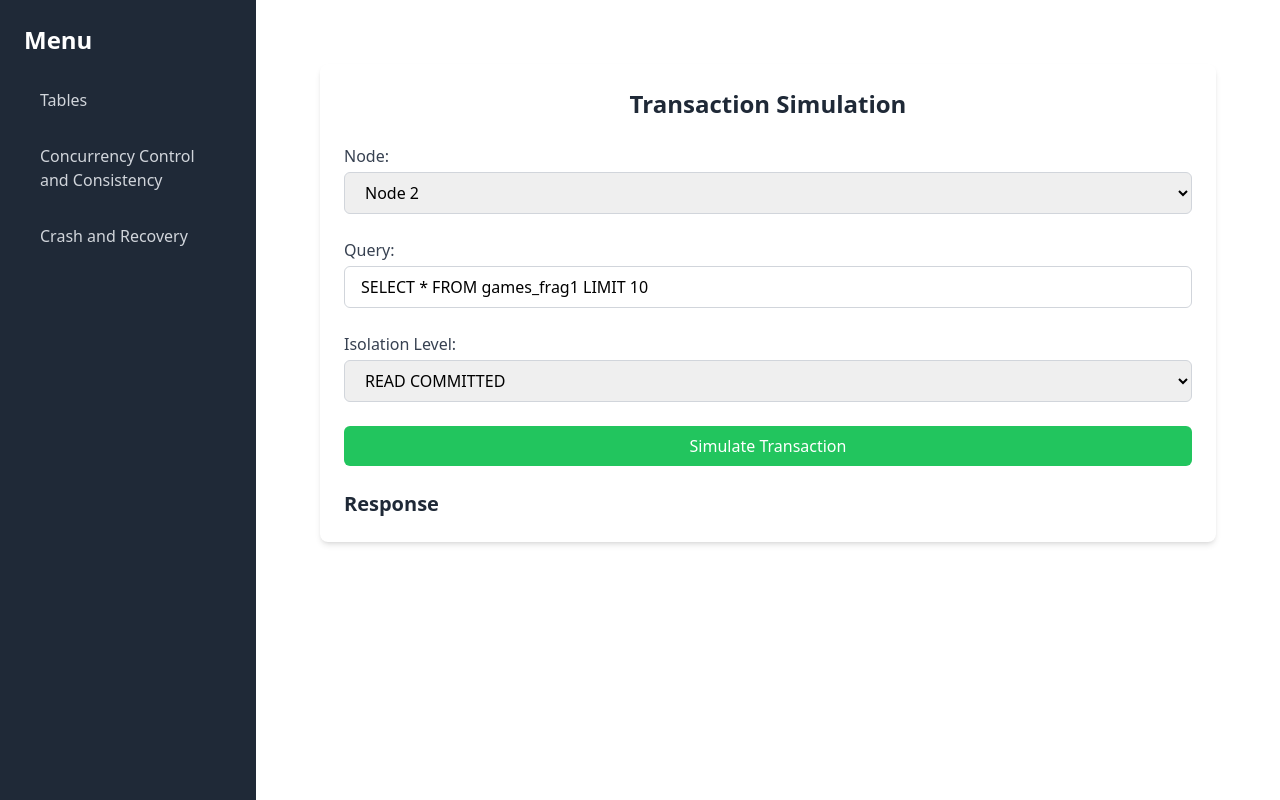
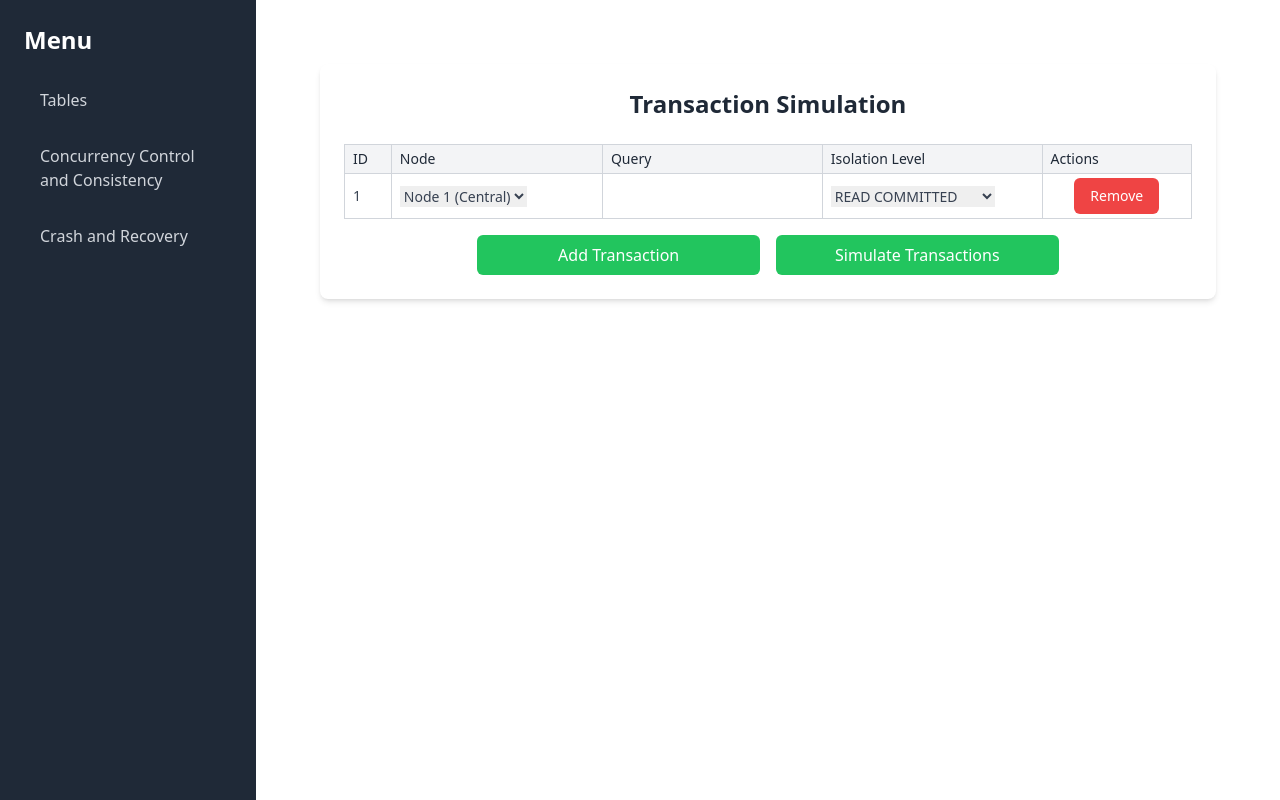
Before and after one commit to chizkuhhh/stadvdb-mco2-final, a React (Create React App) app in the folder stadvdb-mco2-app2/frontend/: page /concurrency-control in a window 1280 px wide. Built offline with nearby package versions, Linux system fonts and the light colour scheme.

Commit message:
added recent commits from develop branch

```diff
--- a/stadvdb-mco2-app2/frontend/src/pages/ConcurrencyControl.js
+++ b/stadvdb-mco2-app2/frontend/src/pages/ConcurrencyControl.js
@@ -1,66 +1,69 @@
 import React, { useState } from "react";
-import axios from "axios";
 
 const ConcurrencyControl = () => {
-    const [node, setNode] = useState("node2");
-    const [query, setQuery] = useState("SELECT * FROM games_frag1 LIMIT 10");
-    const [isolationLevel, setIsolationLevel] = useState("READ COMMITTED");
-    const [response, setResponse] = useState(null);
-    const [error, setError] = useState(null);
+    const [transactions, setTransactions] = useState([
+        {id: 1, node: 'node1', query: '', isolation: 'READ COMMITTED'},
+    ]);
+    const [simulationResults, setSimulationResults] = useState([]);
 
-    const handleSubmit = async (e) => {
-        e.preventDefault();
-
-        try {
-            const res = await axios.post("http://localhost:5000/simulate", {
-                node,
-                queries: [query],
-                isolation_level: isolationLevel,
-            });
-            setResponse(res.data);
-            setError(null);
-        } catch (err) {
-            setError(err.response ? err.response.data.message : err.message);
-            setResponse(null);
-        }
+    const handleAddTransaction = () => {
+        setTransactions((prev) => [
+            ...prev,
+            {id: prev.length + 1, node: 'node1', query:'', isolation: 'READ COMMITTED'},
+        ]);
     };
 
-    const renderTable = (data) => {
-        if (!Array.isArray(data) || data.length === 0) {
-            return <p className="text-gray-600">No results found.</p>;
+    const handleRemoveTransaction = (id) => {
+        setTransactions((prev) => prev.filter((t) => t.id !== id));
+    };
+
+    const handleTransactionChange = (id, field, value) => {
+        setTransactions((prev) =>
+            prev.map((t) => (t.id === id ? { ...t, [field]: value} : t))
+        );
+    };
+
+    const handleSimulate = async () => {
+        try {
+            const response = await fetch("http://localhost:5000/simulate", {
+                method: "POST",
+                headers: { "Content-Type": "application/json" },
+                body: JSON.stringify({ transactions }),
+            });
+
+            const result = await response.json();
+            console.log("Simulation Results:", result);
+
+            if (result.status === "success") {
+                setSimulationResults(result.results);
+            } else {
+                alert(`Error: ${result.message}`);
+            }
+        } catch (error) {
+            console.error("Error during simulation:", error);
+        }
     }
 
-        const headers = Object.keys(data[0]);
-
+    const renderResultTable = (resultData) => {
+        // Render the result as a nested table
+        if (Array.isArray(resultData) && resultData.length > 0) {
+            const columns = Object.keys(resultData[0]);
             return (
-            <div className="overflow-x-auto mt-6">
+                <div className="overflow-x-auto mt-2"> {/* Add overflow-x-auto for horizontal scrolling */}
                     <table className="min-w-full border-collapse border border-gray-300">
                         <thead>
                             <tr>
-                            {headers.map((header, index) => (
-                                <th
-                                    key={index}
-                                    className="border border-gray-300 px-2 py-1 bg-gray-100 text-gray-800 font-medium text-left text-sm"
-                                >
-                                    {header}
-                                </th>
+                                {columns.map((col, index) => (
+                                    <th key={index} className="border border-gray-300 px-2 py-1 bg-gray-100 text-gray-800 text-sm">{col}</th>
                                 ))}
                             </tr>
                         </thead>
                         <tbody>
-                        {data.map((row, rowIndex) => (
-                            <tr
-                                key={rowIndex}
-                                className={rowIndex % 2 === 0 ? "bg-gray-50" : ""}
-                            >
-                                {headers.map((header, colIndex) => (
-                                    <td
-                                        key={colIndex}
-                                        className="border border-gray-300 px-2 py-1 text-gray-700 text-sm max-w-[150px] overflow-hidden overflow-ellipsis whitespace-nowrap"
-                                    >
-                                        <div className="max-h-20 overflow-y-auto scrollbar-thin scrollbar-thumb-gray-300">
-                                            {row[header]}
-                                        </div>
+                            {resultData.map((row, index) => (
+                                <tr key={index}>
+                                    {columns.map((col) => (
+                                        <td key={col} className="border border-gray-300 px-2 py-1 text-gray-700 text-sm">
+                                            {row[col]}
                                         </td>
                                     ))}
                                 </tr>
@@ -69,73 +72,116 @@ const ConcurrencyControl = () => {
                     </table>
                 </div>
             );
+        }
+        return <p>No results</p>;
     };
+
 
     return (
         <div className="max-w-4xl mx-auto p-6 bg-white shadow-md rounded-lg mt-10">
             <h1 className="text-2xl font-bold mb-6 text-center text-gray-800">
                 Transaction Simulation
             </h1>
-            <form onSubmit={handleSubmit} className="space-y-6">
-                <div className="flex flex-col">
-                    <label className="font-medium text-gray-700">Node:</label>
+
+            <table className="min-w-full border-collapse border border-gray-300">
+            <thead>
+                <tr>
+                <th className="border border-gray-300 px-2 py-1 bg-gray-100 text-gray-800 font-medium text-left text-sm">ID</th>
+                <th className="border border-gray-300 px-2 py-1 bg-gray-100 text-gray-800 font-medium text-left text-sm">Node</th>
+                <th className="border border-gray-300 px-2 py-1 bg-gray-100 text-gray-800 font-medium text-left text-sm">Query</th>
+                <th className="border border-gray-300 px-2 py-1 bg-gray-100 text-gray-800 font-medium text-left text-sm">Isolation Level</th>
+                <th className="border border-gray-300 px-2 py-1 bg-gray-100 text-gray-800 font-medium text-left text-sm">Actions</th>
+                </tr>
+            </thead>
+            <tbody>
+                {transactions.map((t) => (
+                <tr key={t.id}>
+                    <td className="border border-gray-300 px-2 py-1 text-gray-700 text-sm max-w-[150px] overflow-hidden overflow-ellipsis whitespace-nowrap">{t.id}</td>
+                    <td className="border border-gray-300 px-2 py-1 text-gray-700 text-sm max-w-[150px] overflow-hidden overflow-ellipsis whitespace-nowrap">
                     <select
-                        value={node}
-                        onChange={(e) => setNode(e.target.value)}
-                        className="mt-1 px-4 py-2 border border-gray-300 rounded-md focus:outline-none focus:ring-2 focus:ring-blue-500"
+                        value={t.node}
+                        onChange={(e) =>
+                        handleTransactionChange(t.id, "node", e.target.value)
+                        }
                     >
                         <option value="node1">Node 1 (Central)</option>
                         <option value="node2">Node 2</option>
                         <option value="node3">Node 3</option>
                     </select>
+                    </td>
+                    <td className="border border-gray-300 px-2 py-1 text-gray-700 text-sm max-w-[150px] overflow-hidden overflow-ellipsis whitespace-nowrap">
+                    <input
+                        type="text"
+                        value={t.query}
+                        onChange={(e) =>
+                        handleTransactionChange(t.id, "query", e.target.value)
+                        }
+                    />
+                    </td>
+                    <td className="border border-gray-300 px-2 py-1 text-gray-700 text-sm max-w-[150px] overflow-hidden overflow-ellipsis whitespace-nowrap">
+                    <select
+                        value={t.isolation}
+                        onChange={(e) =>
+                        handleTransactionChange(t.id, "isolation", e.target.value)
+                        }
+                    >
+                        <option>READ UNCOMMITTED</option>
+                        <option>READ COMMITTED</option>
+                        <option>REPEATABLE READ</option>
+                        <option>SERIALIZABLE</option>
+                    </select>
+                    </td>
+                    <td className="border border-gray-300 px-2 py-1 text-gray-700 text-sm text-center">
+                        <button
+                            onClick={() => handleRemoveTransaction(t.id)}
+                            className="bg-red-500 text-white font-medium px-4 py-2 rounded-md hover:bg-red-600 focus:outline-none focus:ring-2 focus:ring-red-400"
+                        >
+                            Remove
+                        </button>
+                    </td>
+                </tr>
+                ))}
+            </tbody>
+            </table>
+
+            <div className="flex justify-center space-x-4 mt-4">
+                <button
+                    onClick={handleAddTransaction}
+                    className="w-1/3 bg-green-500 text-white font-medium px-4 py-2 rounded-md hover:bg-green-600 focus:outline-none focus:ring-2 focus:ring-green-400"
+                >
+                    Add Transaction
+                </button>
+                <button
+                    onClick={handleSimulate}
+                    className="w-1/3 bg-green-500 text-white font-medium px-4 py-2 rounded-md hover:bg-green-600 focus:outline-none focus:ring-2 focus:ring-green-400"
+                >
+                    Simulate Transactions
+                </button>
             </div>
 
-                <div className="flex flex-col">
-                    <label className="font-medium text-gray-700">Query:</label>
-                    <input
-                        type="text"
-                        value={query}
-                        onChange={(e) => setQuery(e.target.value)}
-                        placeholder="Enter SQL Query"
-                        className="mt-1 px-4 py-2 border border-gray-300 rounded-md focus:outline-none focus:ring-2 focus:ring-blue-500"
-                    />
+            {/* Simulation Results Section */}
+            {simulationResults.length > 0 && (
+                <div className="mt-10">
+                    <h2 className="text-xl font-bold mb-4">Simulation Results</h2>
+                    <ol className="space-y-4">
+                        {simulationResults.map((result, index) => (
+                            <li key={result.transaction_id}>
+                                <h3 className="font-semibold text-lg">
+                                    Transaction {index + 1} (ID: {result.transaction_id})
+                                </h3>
+                                <div className="mt-2">
+                                    <p><strong>Node:</strong> {result.node}</p>
+                                    <p><strong>Query:</strong> {result.query}</p>
+                                    {/* Render the result as a nested table */}
+                                    {renderResultTable(result.result)}
                                 </div>
-
-                <div className="flex flex-col">
-                    <label className="font-medium text-gray-700">
-                        Isolation Level:
-                    </label>
-                    <select
-                        value={isolationLevel}
-                        onChange={(e) => setIsolationLevel(e.target.value)}
-                        className="mt-1 px-4 py-2 border border-gray-300 rounded-md focus:outline-none focus:ring-2 focus:ring-blue-500"
-                    >
-                        <option value="READ UNCOMMITTED">READ UNCOMMITTED</option>
-                        <option value="READ COMMITTED">READ COMMITTED</option>
-                        <option value="REPEATABLE READ">REPEATABLE READ</option>
-                        <option value="SERIALIZABLE">SERIALIZABLE</option>
-                    </select>
+                            </li>
+                        ))}
+                    </ol>
                 </div>
-
-                <button
-                    type="submit"
-                    className="w-full bg-green-500 text-white font-medium px-4 py-2 rounded-md hover:bg-green-600 focus:outline-none focus:ring-2 focus:ring-green-400"
-                >
-                    Simulate Transaction
-                </button>
-            </form>
-
-            <h2 className="text-xl font-semibold mt-6 text-gray-800">Response</h2>
-            {error && <p className="text-red-500 font-medium">Error: {error}</p>}
-            {response && response.results && Array.isArray(response.results[0])
-                ? renderTable(response.results[0])
-                : response && (
-                    <pre className="bg-gray-100 p-4 rounded-md mt-4 text-gray-700">
-                        {JSON.stringify(response, null, 2)}
-                    </pre>
             )}
         </div>
     );
-};
+}
 
 export default ConcurrencyControl;
```
Also changed, not shown: 1 other file (tests, documents, lock files or other folders). Lines whose indentation alone changed are shown as unchanged.
